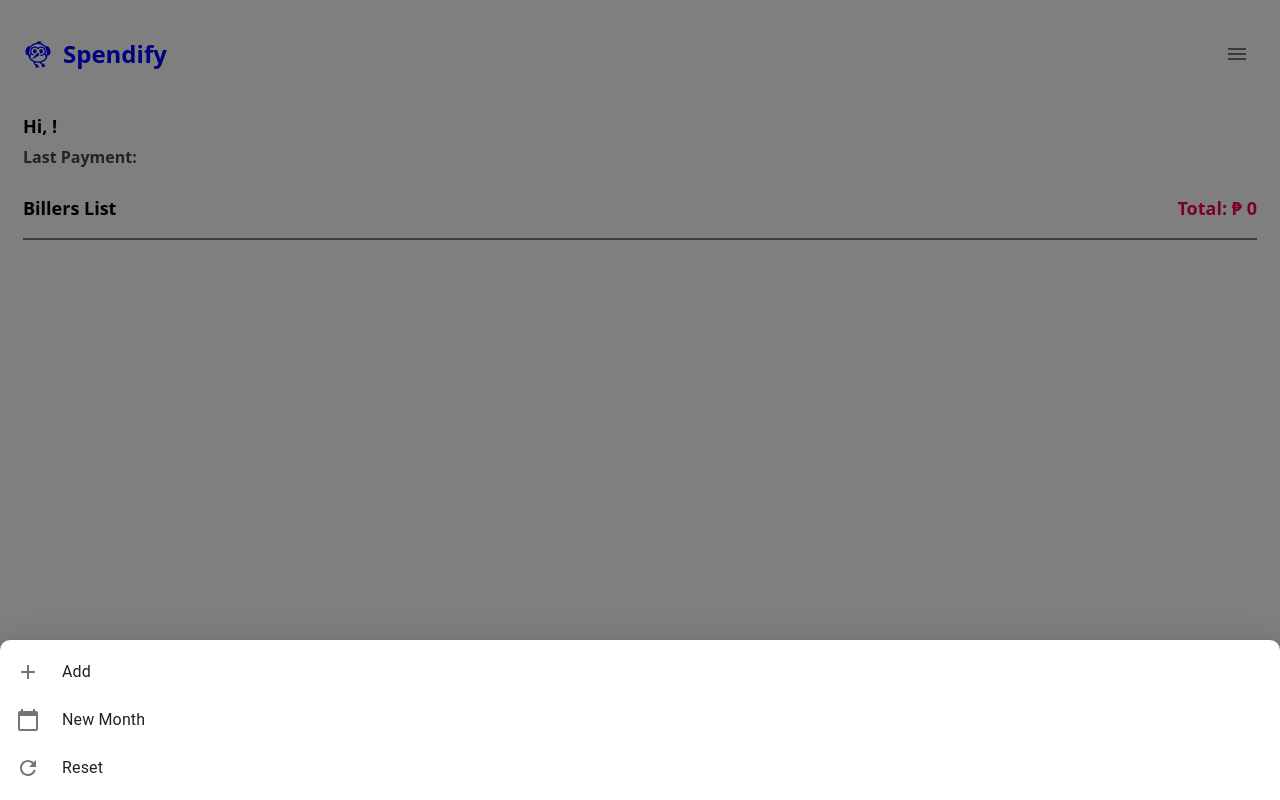
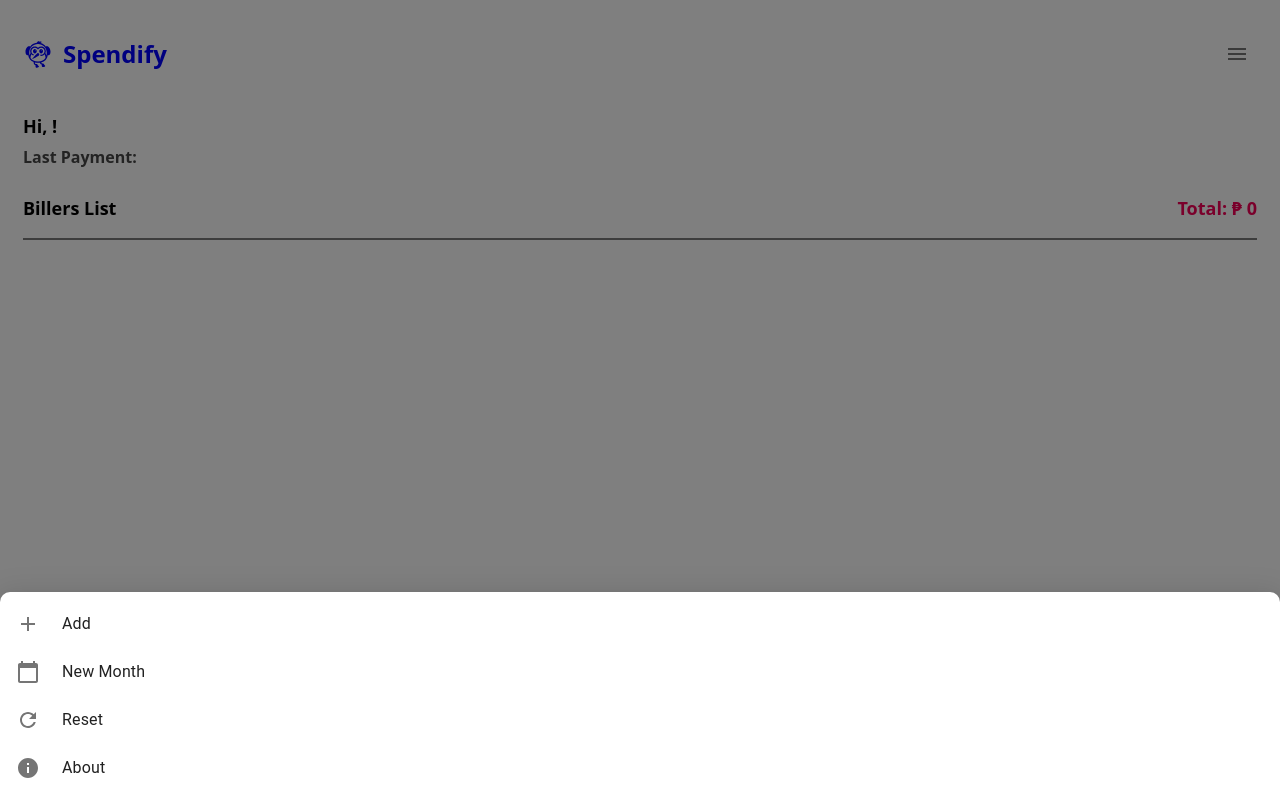
Before and after one commit to Mark5y2023/react-spendify-vercel, a React (Create React App) app: page /dashboard in a window 1280 px wide. Both pictures are taken after a click on the button 1237 px from the left and 53 px from the top of the page. Built offline with nearby package versions, Linux system fonts and the light colour scheme; the HTML template or start-up script is replaced by a standard one.

Commit message:
Update with update 2.8.24

```diff
--- a/src/Dash.css
+++ b/src/Dash.css
@@ -121,3 +121,10 @@
 .payable-buttons button {
   margin-left: 5px;
 }
+
+.dialog-about {
+
+  font-family: system-ui, -apple-system, BlinkMacSystemFont, 'Segoe UI', Roboto, Oxygen, Ubuntu, Cantarell, 'Open Sans', 'Helvetica Neue', sans-serif;
+ font-size: small;
+
+}
--- a/src/Dash.js
+++ b/src/Dash.js
@@ -25,6 +25,7 @@
 import { handleAddPayableInDialog } from './Home';
 import AppIcon from '@mui/icons-material/FlutterDash';
 import { getPaymentStatus } from './paymentUtils';
+import InfoIcon from '@mui/icons-material/Info';
 
 
 
@@ -40,6 +41,8 @@
   const [isDialogOpen, setDialogOpen] = useState(false);
   const [payableName, setPayableName] = useState('');
   const [payableAmount, setPayableAmount] = useState('');
+  const [isDialogOpen2, setDialogOpen2] = useState(false);
+
 
   useEffect(() => {
     const savedUsername = localStorage.getItem('username') || '';
@@ -55,6 +58,13 @@
     setPayables(updatedPayables);
     setLastClickedDate(savedLastClickedDate);
   }, []);
+
+  const handleAbout = () => {
+    setDialogOpen2(true);
+    setSnackbarMessage('');
+    setSnackbarSeverity('info');
+  };
+
 
   const handlePay = (index) => {
     const updatedPayables = [...payables];
@@ -265,6 +275,12 @@
             </ListItemIcon>
             <ListItemText style={{ marginLeft: '-10px' }} primary="Reset" />
           </ListItem>
+          <ListItem button onClick={handleAbout}>
+    <ListItemIcon>
+      <InfoIcon />
+    </ListItemIcon>
+    <ListItemText style={{ marginLeft: '-10px' }} primary="About" />
+  </ListItem>
         </List>
       </Drawer>
 
@@ -330,6 +346,23 @@
           {snackbarMessage}
         </Alert>
       </Snackbar>
+
+      <Dialog open={isDialogOpen2} onClose={() => setDialogOpen2(false)}>
+  <DialogTitle style={{ fontWeight: 'bold' }}>About</DialogTitle>
+  <DialogContent>
+    <div className='dialog-about'>
+    <p><b>Version 1.0:</b> <br/><b>Spendify</b> is currently optimized for mobile web use only. You can still access Spendify via Desktop or Tablet but the user expierence would't be as pleasing as much. For updates, kindly follow the developer on
+    <a href="https://www.facebook.com/DenmarkJudilla.Main/" target="_blank" rel="noopener noreferrer"> Facebook</a> and
+    <a href="https://www.instagram.com/denmarkjkl/?hl=en" target="_blank" rel="noopener noreferrer"> Instagram.</a>
+
+    <br/><br/><b>Developed by Denmark Judilla<br/> All Rights Reserved 2024</b></p>
+    </div>
+  </DialogContent>
+  <DialogActions>
+    <Button onClick={() => setDialogOpen2(false)}>Okay</Button>
+  </DialogActions>
+</Dialog>
+
     </div>
   );
 };
```
